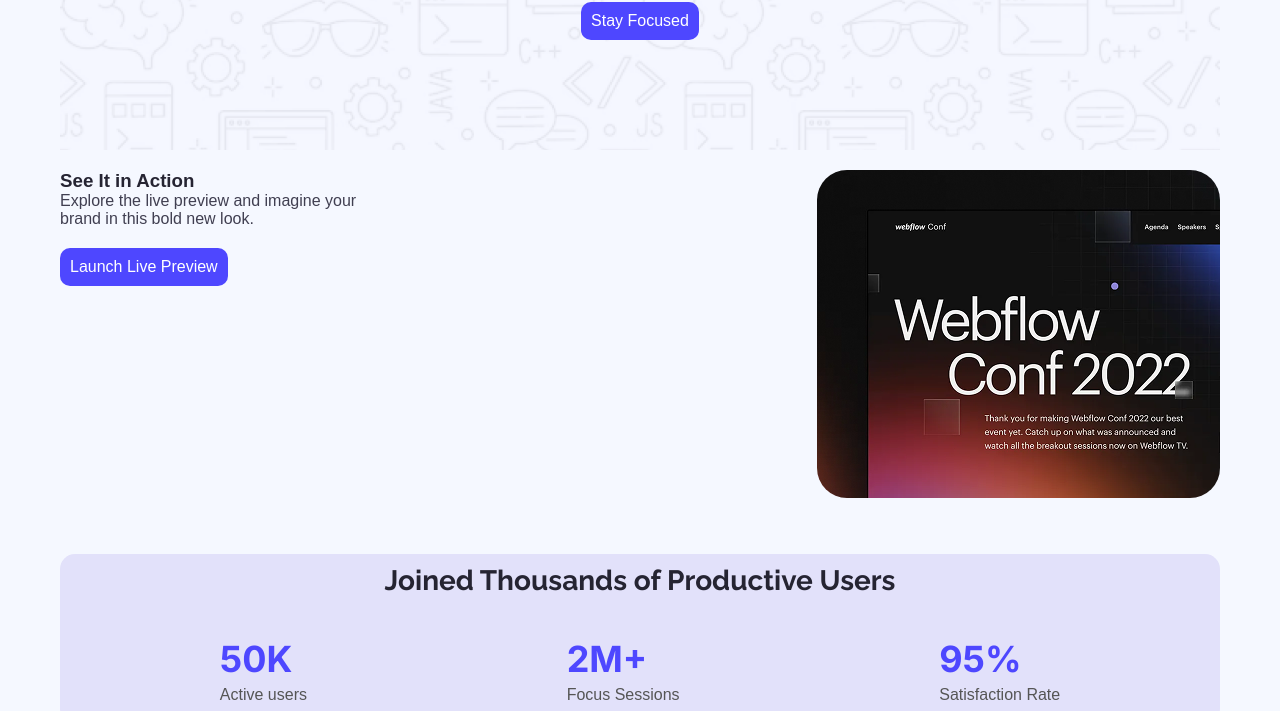
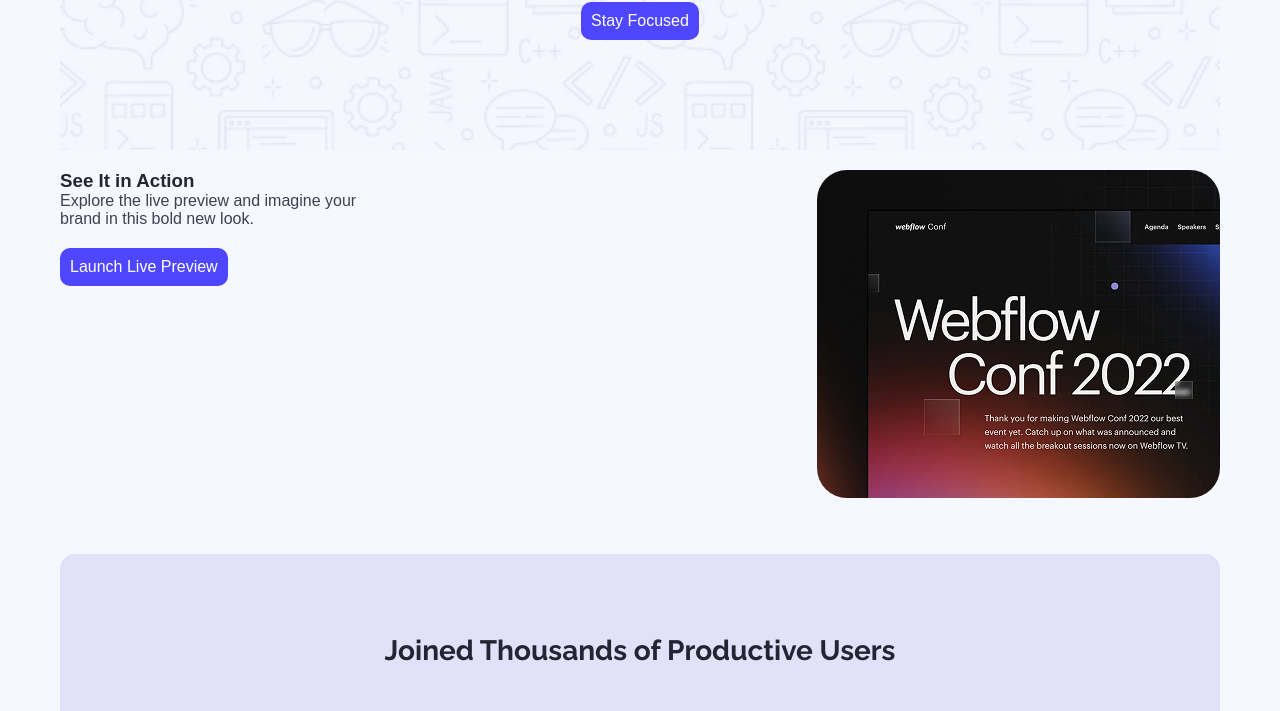
Before and after one commit to BlueSky10145/Assignment-No-01, a plain HTML site: page index.html in a window 1280 px wide. Shown: the part 222-933 px from the top of the page. Drawn offline with Linux system fonts and the light colour scheme.

Commit message:
update padding in section

```diff
--- a/styles/assignment.css
+++ b/styles/assignment.css
@@ -326,5 +326,5 @@ footer{
 }
 
 .users-container{
-  padding: 80;
+  padding: 80px 50px;
 }
```
